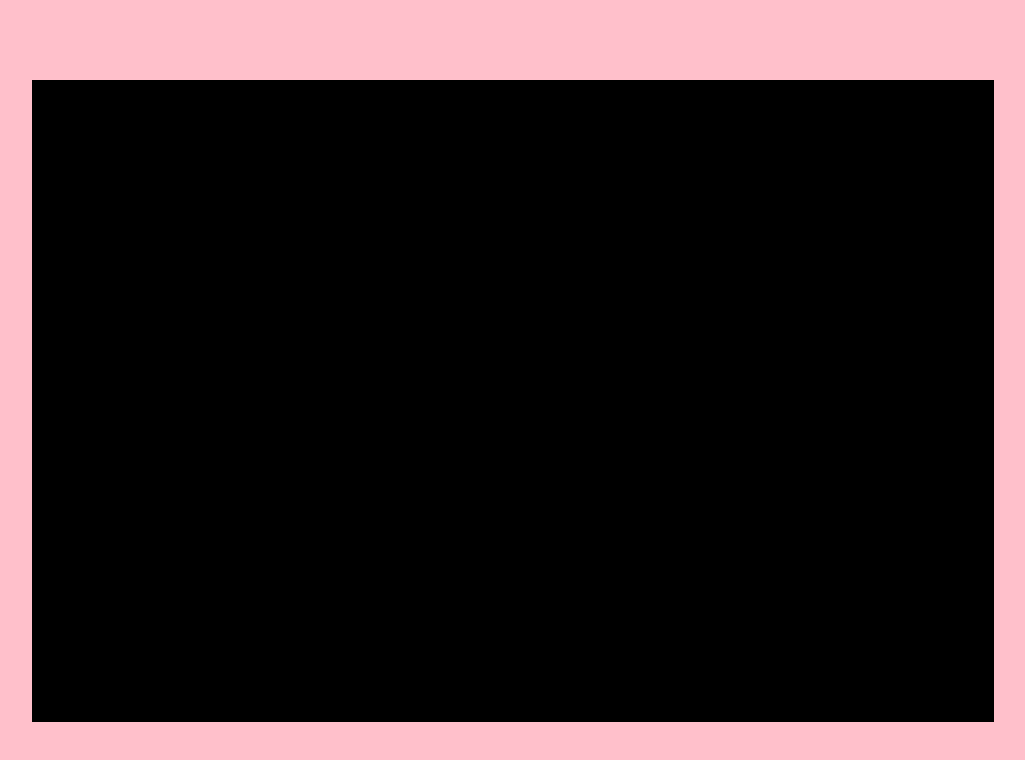
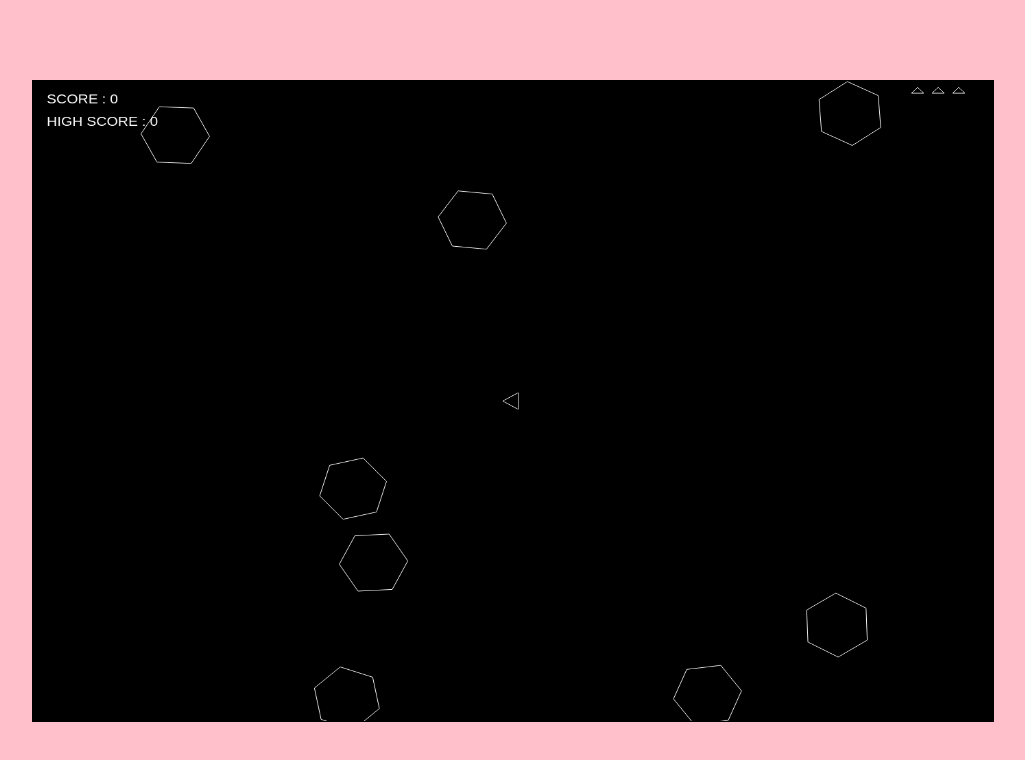
Before and after one commit to Eedma/asteroids, a plain HTML site: page index.html in a window 1280 px wide. Shown: the whole page, without its empty margins (128-1153 px from the left). Drawn offline with Linux system fonts and the light colour scheme.

Commit message:
compleated asteroids 1.0

```diff
--- a/asteroids.js
+++ b/asteroids.js
@@ -0,0 +1,369 @@
+let canvas;
+let ctx;
+let canvasWidth = 1400;
+let canvasHeight = 1000;
+let keys = [];
+let ship;
+let bullets = [];
+let asteroids = [];
+let score = 0;
+let lives = 3;
+let id;
+
+let highScore;
+let localStorageName = "HighScore";
+
+document.addEventListener('DOMContentLoaded', SetupCanvas);
+
+
+function SetupCanvas(){
+    canvas = document.getElementById("canvas");
+    ctx = canvas.getContext("2d");
+    canvas.width = canvasWidth;
+    canvas.height = canvasHeight;
+    ctx.fillStyle = "black";
+    ctx.fillRect(0, 0, canvas.width, canvas.height);
+    ship = new Ship();
+
+    for(let i = 0; i < 8; i++){
+        asteroids.push(new Asteroid());
+    }
+
+    // Store all possible keycodes in an array so that
+    // multiple keys can work at the same time
+    // document.body.addEventListener("keydown", function(e) {
+    //     keys[e.keyCode] = true;
+    // });
+    // document.body.addEventListener("keyup", function(e) {
+    //     keys[e.keyCode] = false;
+    //     if (e.keyCode === 32){
+    //         bullets.push(new Bullet(ship.angle));
+    //     }
+    // });
+    document.body.addEventListener("keydown", HandleKeyDown);
+    document.body.addEventListener("keyup", HandleKeyUp);
+
+    // Retrieves locally stored high scores
+    if (localStorage.getItem(localStorageName) == null) {
+        highScore = 0;
+    } else {
+        highScore = localStorage.getItem(localStorageName);
+    }
+
+    Render();
+}
+
+// restart
+
+
+
+// Move event handling functions so that we can turn off
+// event handling if game over is reached
+function HandleKeyDown(e){
+    keys[e.keyCode] = true;
+}
+function HandleKeyUp(e){
+    keys[e.keyCode] = false;
+    if (e.keyCode === 32){
+        bullets.push(new Bullet(ship.angle));
+    }
+}
+
+class Ship {
+    constructor() {
+        this.visible = true;
+        this.x = canvasWidth / 2;
+        this.y = canvasHeight / 2;
+        this.movingForward = false;
+        this.speed = 0.1;
+        this.velX = 0;
+        this.velY = 0;
+        this.rotateSpeed = 0.001;
+        this.radius = 15;
+        this.angle = 0;
+        this.strokeColor = 'white';
+        // Used to know where to fire the bullet from
+        this.noseX = canvasWidth / 2 + 15;
+        this.noseY = canvasHeight / 2;
+    }
+    Rotate(dir) {
+        this.angle += this.rotateSpeed * dir;
+    }
+    Update() {
+        // Get current direction ship is facing
+        let radians = this.angle / Math.PI * 180;
+
+        // If moving forward calculate changing values of x & y
+        // If you want to find the new point x use the
+        // formula oldX + cos(radians) * distance
+        // Forumla for y oldY + sin(radians) * distance
+        if (this.movingForward) {
+            this.velX += Math.cos(radians) * this.speed;
+            this.velY += Math.sin(radians) * this.speed;
+        }
+        // If ship goes off board place it on the opposite
+        // side
+        if (this.x < this.radius) {
+            this.x = canvas.width;
+        }
+        if (this.x > canvas.width) {
+            this.x = this.radius;
+        }
+        if (this.y < this.radius) {
+            this.y = canvas.height;
+        }
+        if (this.y > canvas.height) {
+            this.y = this.radius;
+        }
+        // Slow ship speed when not holding key
+        this.velX *= 0.99;
+        this.velY *= 0.99;
+
+        // Change value of x & y while accounting for
+        // air friction
+        this.x -= this.velX;
+        this.y -= this.velY;
+    }
+    Draw() {
+        ctx.strokeStyle = this.strokeColor;
+        ctx.beginPath();
+        // Angle between vertices of the ship
+        let vertAngle = ((Math.PI * 2) / 3);
+
+        let radians = this.angle / Math.PI * 180;
+        // Where to fire bullet from
+        this.noseX = this.x - this.radius * Math.cos(radians);
+        this.noseY = this.y - this.radius * Math.sin(radians);
+
+        for (let i = 0; i < 3; i++) {
+            ctx.lineTo(this.x - this.radius * Math.cos(vertAngle * i + radians), this.y - this.radius * Math.sin(vertAngle * i + radians));
+        }
+        ctx.closePath();
+        ctx.stroke();
+    }
+}
+
+class Bullet{
+    constructor(angle) {
+        this.visible = true;
+        this.x = ship.noseX;
+        this.y = ship.noseY;
+        this.angle = angle;
+        this.height = 4;
+        this.width = 4;
+        this.speed = 5;
+        this.velX = 0;
+        this.velY = 0;
+    }
+    Update(){
+        let radians = this.angle / Math.PI * 180;
+        this.x -= Math.cos(radians) * this.speed;
+        this.y -= Math.sin(radians) * this.speed;
+    }
+    Draw(){
+        ctx.fillStyle = 'white';
+        ctx.fillRect(this.x,this.y,this.width,this.height);
+    }
+}
+
+class Asteroid{
+    constructor(x,y,radius,level,collisionRadius) {
+        this.visible = true;
+        this.x = x || Math.floor(Math.random() * canvasWidth);
+        this.y = y || Math.floor(Math.random() * canvasHeight);
+        this.speed = 1;
+        this.radius = radius || 50;
+        this.angle = Math.floor(Math.random() * 359);
+        this.strokeColor = 'white';
+        this.collisionRadius = collisionRadius || 46;
+        // Used to decide if this asteroid can be broken into smaller pieces
+        this.level = level || 1;
+    }
+    Update(){
+        let radians = this.angle / Math.PI * 180;
+        this.x += Math.cos(radians) * this.speed;
+        this.y += Math.sin(radians) * this.speed;
+        if (this.x < this.radius) {
+            this.x = canvas.width;
+        }
+        if (this.x > canvas.width) {
+            this.x = this.radius;
+        }
+        if (this.y < this.radius) {
+            this.y = canvas.height;
+        }
+        if (this.y > canvas.height) {
+            this.y = this.radius;
+        }
+    }
+    Draw(){
+        ctx.beginPath();
+        let vertAngle = ((Math.PI * 2) / 6);
+        var radians = this.angle / Math.PI * 180;
+        for(let i = 0; i < 6; i++){
+            ctx.lineTo(this.x - this.radius * Math.cos(vertAngle * i + radians), this.y - this.radius * Math.sin(vertAngle * i + radians));
+        }
+        ctx.closePath();
+        ctx.stroke();
+    }
+}
+
+function CircleCollision(p1x, p1y, r1, p2x, p2y, r2){
+    let radiusSum;
+    let xDiff;
+    let yDiff;
+
+    radiusSum = r1 + r2;
+    xDiff = p1x - p2x;
+    yDiff = p1y - p2y;
+
+    if (radiusSum > Math.sqrt((xDiff * xDiff) + (yDiff * yDiff))) {
+        return true;
+    } else {
+        return false;
+    }
+}
+
+// Handles drawing life ships on screen
+function DrawLifeShips(){
+    let startX = 1350;
+    let startY = 10;
+    let points = [[9, 9], [-9, 9]];
+    ctx.strokeStyle = 'white'; // Stroke color of ships
+    // Cycle through all live ships remaining
+    for(let i = 0; i < lives; i++){
+        // Start drawing ship
+        ctx.beginPath();
+        // Move to origin point
+        ctx.moveTo(startX, startY);
+        // Cycle through all other points
+        for(let j = 0; j < points.length; j++){
+            ctx.lineTo(startX + points[j][0],
+                startY + points[j][1]);
+        }
+        // Draw from last point to 1st origin point
+        ctx.closePath();
+        // Stroke the ship shape white
+        ctx.stroke();
+        // Move next shape 30 pixels to the left
+        startX -= 30;
+    }
+}
+
+function Render() {
+    // Check if the ship is moving forward
+    ship.movingForward = (keys[87]);
+
+    if (keys[68]) {
+        // d key rotate right
+        ship.Rotate(1);
+    }
+    if (keys[65]) {
+        // a key rotate left
+       ship.Rotate(-1);
+    }
+
+    ctx.clearRect(0, 0, canvasWidth, canvasHeight);
+
+    // Display score
+    ctx.fillStyle = 'white';
+    ctx.font = '21px Arial';
+    ctx.fillText("SCORE : " + score.toString(), 20, 35);
+
+    // If no lives signal game over
+    if(lives <= 0){
+        // If Game over remove event listeners to stop getting keyboard input
+        document.body.removeEventListener("keydown", HandleKeyDown);
+        document.body.removeEventListener("keyup", HandleKeyUp);
+
+        ship.visible = false;
+        ctx.fillStyle = 'white';
+        ctx.font = '50px Arial';
+        ctx.fillText("GAME OVER", canvasWidth / 2 - 150, canvasHeight / 2);
+
+    }
+
+    if(asteroids.length === 0){
+        ship.x = canvasWidth / 2;
+        ship.y = canvasHeight / 2;
+        ship.velX = 0;
+        ship.velY = 0;
+        for(let i = 0; i < 8; i++){
+            let asteroid = new Asteroid();
+            asteroid.speed += .5;
+            asteroids.push(asteroid);
+        }
+    }
+
+    // Draw life ships
+    DrawLifeShips();
+
+    // Check for collision of ship with asteroid
+    if (asteroids.length !== 0) {
+        for(let k = 0; k < asteroids.length; k++){
+            if(CircleCollision(ship.x, ship.y, 11, asteroids[k].x, asteroids[k].y, asteroids[k].collisionRadius)){
+                ship.x = canvasWidth / 2;
+                ship.y = canvasHeight / 2;
+                ship.velX = 0;
+                ship.velY = 0;
+                lives -= 1;
+            }
+        }
+    }
+
+    // Check for collision with bullet and asteroid
+    if (asteroids.length !== 0 && bullets.length != 0){
+loop1:
+        for(let l = 0; l < asteroids.length; l++){
+            for(let m = 0; m < bullets.length; m++){
+                if(CircleCollision(bullets[m].x, bullets[m].y, 3, asteroids[l].x, asteroids[l].y, asteroids[l].collisionRadius)){
+                    // Check if asteroid can be broken into smaller pieces
+                    if(asteroids[l].level === 1){
+                        asteroids.push(new Asteroid(asteroids[l].x - 5, asteroids[l].y - 5, 25, 2, 22));
+                        asteroids.push(new Asteroid(asteroids[l].x + 5, asteroids[l].y + 5, 25, 2, 22));
+                    } else if(asteroids[l].level === 2){
+                        asteroids.push(new Asteroid(asteroids[l].x - 5, asteroids[l].y - 5, 15, 3, 12));
+                        asteroids.push(new Asteroid(asteroids[l].x + 5, asteroids[l].y + 5, 15, 3, 12));
+                    }
+                    asteroids.splice(l,1);
+                    bullets.splice(m,1);
+                    score += 20;
+
+                    // Used to break out of loops because splicing arrays
+                    // you are looping through will break otherwise
+                    break loop1;
+                }
+            }
+        }
+    }
+
+    if(ship.visible){
+        ship.Update();
+        ship.Draw();
+    }
+
+    if (bullets.length !== 0) {
+        for(let i = 0; i < bullets.length; i++){
+            bullets[i].Update();
+            bullets[i].Draw();
+        }
+    }
+    if (asteroids.length !== 0) {
+        for(let j = 0; j < asteroids.length; j++){
+            asteroids[j].Update();
+            // Pass j so we can track which asteroid points
+            // to store
+            asteroids[j].Draw(j);
+        }
+    }
+
+    // Updates the high score using local storage
+    highScore = Math.max(score, highScore);
+    localStorage.setItem(localStorageName, highScore);
+    ctx.font = '21px Arial';
+    ctx.fillText("HIGH SCORE : " + highScore.toString(), 20, 70);
+
+    /* console.log('i am making a render') */
+    id = requestAnimationFrame(Render);
+
+}
--- a/index.html
+++ b/index.html
@@ -6,11 +6,11 @@
     <title>asteroids game</title>
 
     <link rel="stylesheet" type="text/css" href="./stylesheet.css">
-    <script src="asteroids.js"></script>
+    <script src="./asteroids.js"></script>
 </head>
 <body>
     <div id="container">
-        <canvas id="my-canvas"></canvas>
+        <canvas id="canvas"></canvas>
     </div>
 </body>
 </html>
--- a/stylesheet.css
+++ b/stylesheet.css
@@ -12,7 +12,7 @@ body {
     transform: translate(-50%, -50%);
 }
 
-#my-canvas {
+#canvas {
     background-color: #000;
     border: 1px solid #000;
     height: 100%;
```
Also changed, not shown: README.txt.
